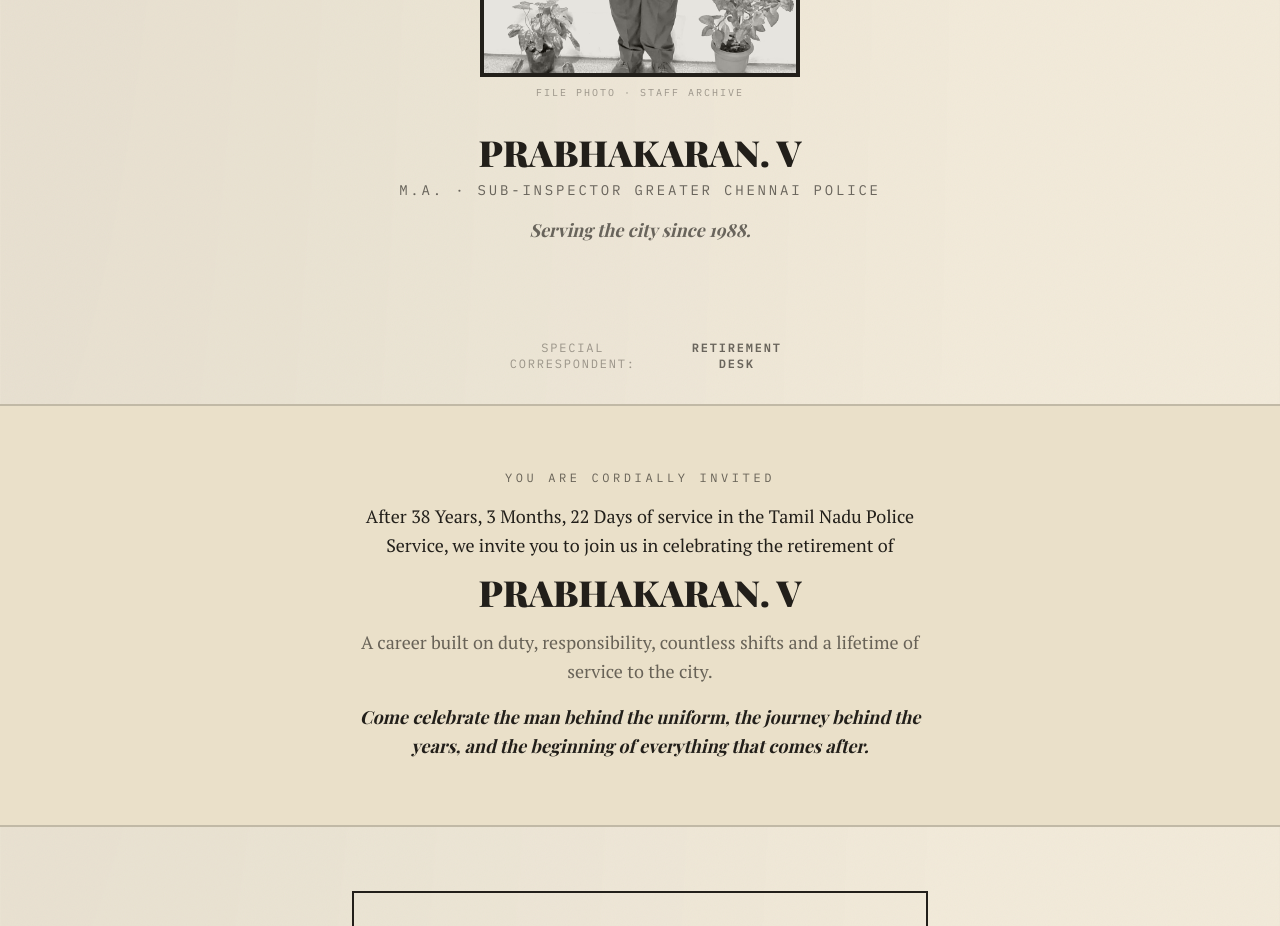
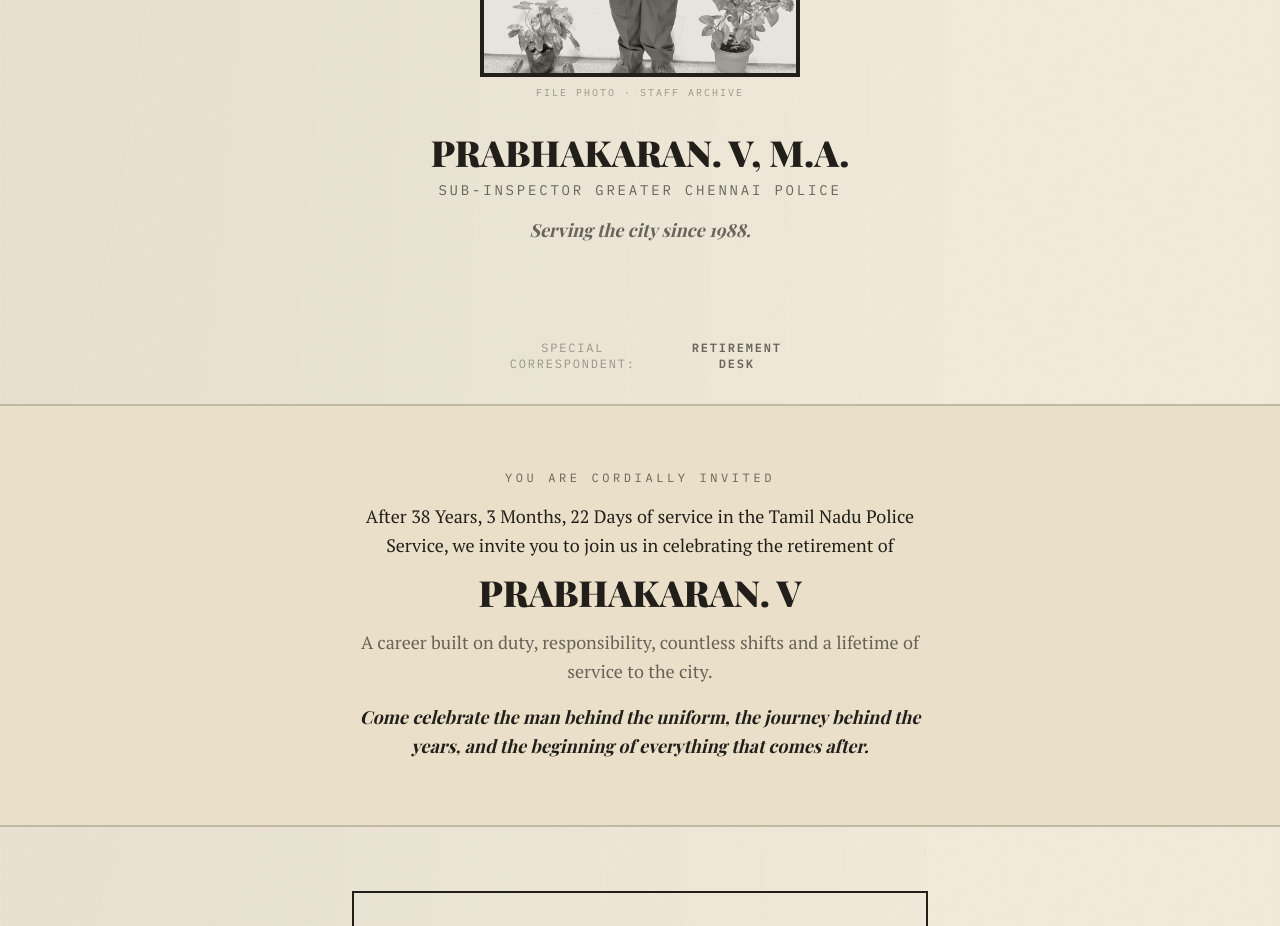
Before and after one commit to Sabari2810/retirement-function, a Next.js app: page / in a window 1280 px wide. Shown: the part 880-1806 px from the top of the page. Built offline with nearby package versions, Linux system fonts and the light colour scheme; a web font is replaced by a local one.

Commit message:
Move qualification (M.A.) next to the name in Hero

```diff
--- a/components/Hero.tsx
+++ b/components/Hero.tsx
@@ -66,7 +66,7 @@
         animate={reduce ? undefined : { opacity: 1, y: 0 }}
         transition={stagger(3)}
       >
-        {officer.name}
+        {officer.name}, {officer.qualification}
       </motion.h3>
 
       <motion.p
@@ -75,7 +75,7 @@
         animate={reduce ? undefined : { opacity: 1 }}
         transition={stagger(4)}
       >
-        {officer.qualification} · {officer.designation}
+        {officer.designation}
         <br className="sm:hidden" /> {officer.department}
       </motion.p>
 
```
